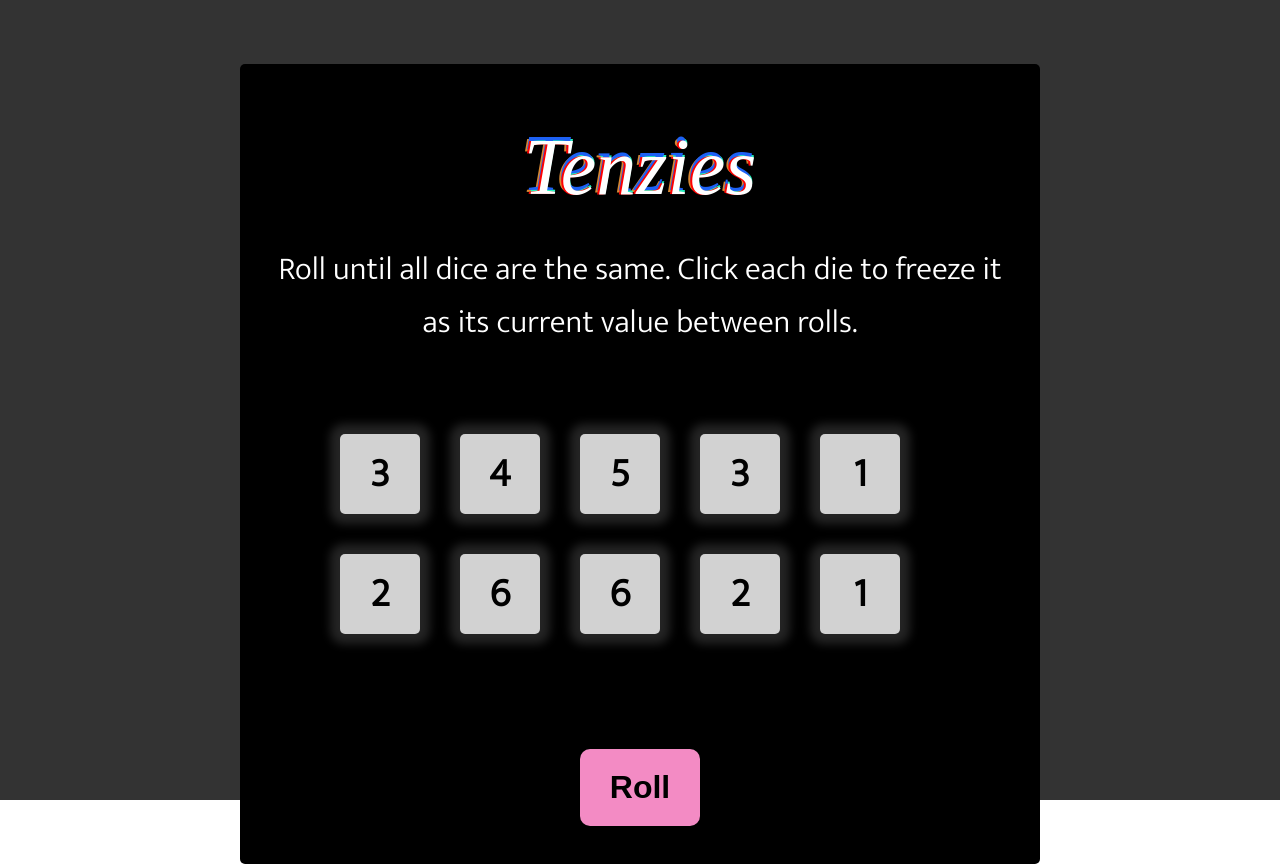
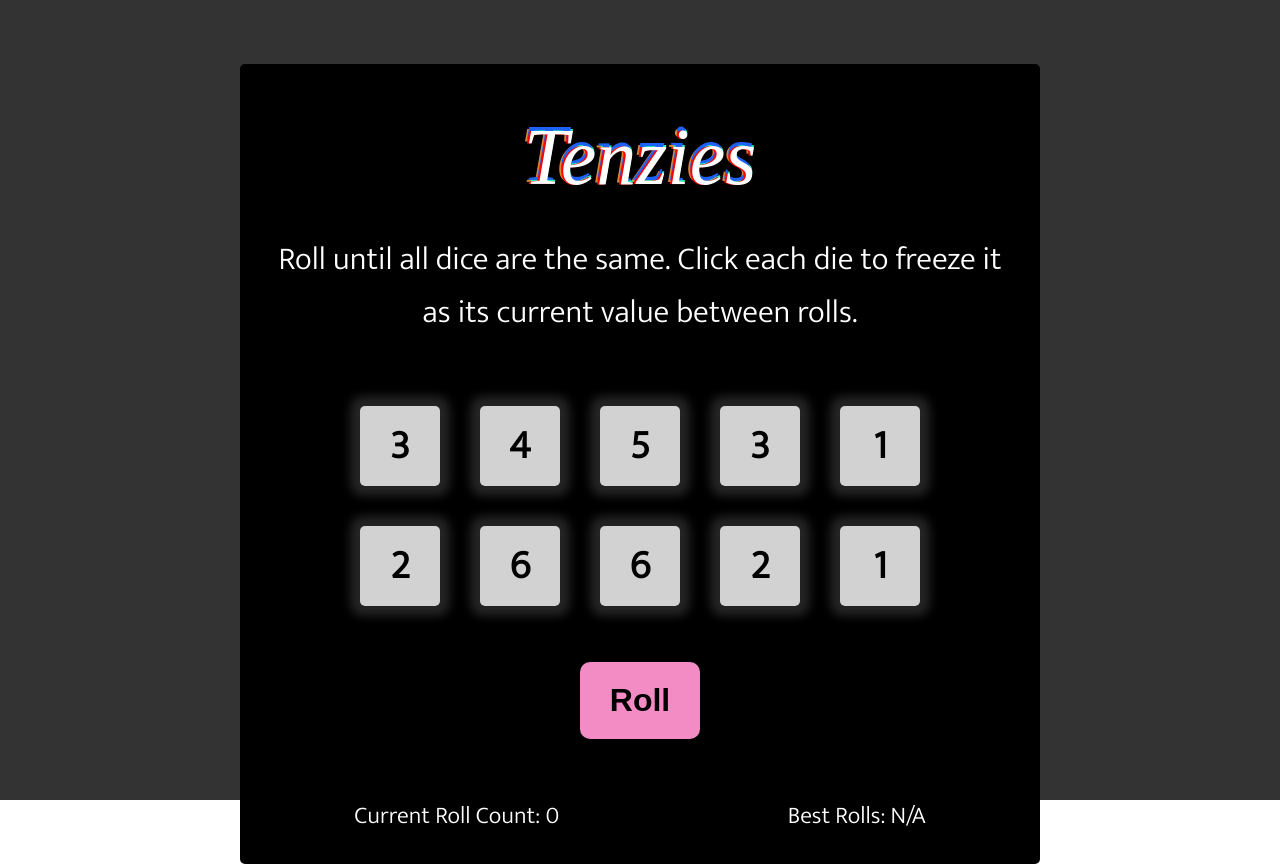
Before and after one commit to ani2311/react-tenzies, a React (Create React App) app: page / in a window 1280 px wide. Built offline with nearby package versions, Linux system fonts and the light colour scheme; a web font is replaced by a local one.

Commit message:
:sparkles: roll count, best rolls :memo: add picture in README.md

```diff
--- a/src/App.js
+++ b/src/App.js
@@ -7,9 +7,21 @@ import Confetti from "react-confetti";
 import Dice from './Dice';
 
 function App() {
-  const [tenzi, setTenzi] = useState(false)
+  const [tenzi, setTenzi] = useState({
+    complete: false,
+    roll: 0,
+    bestRoll: parseInt(localStorage.getItem('best-roll')) || 0,
+    newBestRoll: false
+  })
   const [dice, setDice] = useState(() => initialDice())
-
+  // const [roll, setRoll] = useState(0)
+  // const [newBestRoll, setNewBestRoll] = useState(false)
+  // const [bestRoll, setBestRoll] = useState(
+  //   () => localStorage.getItem('best-roll') || 0)
+  const bestRollStyle = {
+    color: tenzi.newBestRoll?"yellow":"#fff",
+    fontWeight: tenzi.newBestRoll?900:500
+  }
   function initialDice() {
     return [...Array(10)].map(createDice)
   }
@@ -20,10 +32,25 @@ function App() {
       "value": Math.ceil(Math.random()*6)
     }
   }
-
   function rollDice() {
-    if(tenzi) setDice(initialDice())
+    if(tenzi.complete) {
+      setDice(initialDice())
+      setTenzi(prevTenzi => {
+        return {
+          ...prevTenzi,
+          complete: false,
+          roll: 0,
+          newBestRoll: false
+        }
+      })
+    }
     else {
+      setTenzi(prevTenzi =>  {
+        return {
+          ...prevTenzi,
+          roll: prevTenzi.roll + 1
+        }
+      })
       setDice(prevDice => {
           return prevDice.map(die => {
             return die.isLocked?
@@ -47,10 +74,28 @@ function App() {
   }
 
   useEffect(() => {
-    // maybe more intuitive
+    // may be more intuitive
     let firstValue = dice[0].value
     let allSameValue = dice.every(die => die.value === firstValue)
-    setTenzi(allSameValue)
+    if(allSameValue) {
+      if(!tenzi.bestRoll | (tenzi.bestRoll && tenzi.roll < tenzi.bestRoll)) {
+        localStorage.setItem('best-roll', tenzi.roll)
+        setTenzi(prevTenzi => {
+          return {
+            ...prevTenzi,
+            bestRoll: prevTenzi.roll,
+            newBestRoll: true
+          }
+        })
+      }
+      setTenzi(prevTenzi => {
+        return {
+          ...prevTenzi,
+          complete: true,
+        }
+      })
+    }
+
 
     //check dice
     // let gameoverFlag = true
@@ -65,7 +110,7 @@ function App() {
 
   return (
     <main className="App">
-      {tenzi && <Confetti />}
+      {tenzi.complete && <Confetti />}
       <section className="header">
         <h1>Tenzies</h1>
         <p>Roll until all dice are the same.
@@ -80,7 +125,13 @@ function App() {
       }
       </section>
       <section>
-        <button onClick={rollDice}>{tenzi? "Start New Game":"Roll"}</button>
+        <button onClick={rollDice}>{tenzi.complete?"Start New Game":"Roll"}</button>
+      </section>
+      <section className="roll-record">
+        <div>Current Roll Count: {tenzi.roll}</div>
+        <div style={bestRollStyle}>
+          Best Rolls: {tenzi.bestRoll===0?"N/A":tenzi.bestRoll}
+        </div>
       </section>
     </main>
   );
--- a/src/Dice.js
+++ b/src/Dice.js
@@ -1,4 +1,5 @@
 export default function Dice(props) {
+
     return (
         <div className={`dice-face ${props.die.isLocked?"locked":""}`}
              onClick={() => props.lockDie(props.die.dieId)}
--- a/src/index.css
+++ b/src/index.css
@@ -74,8 +74,9 @@
 
 .dice-pool {
   display: grid;
-  grid-template-columns: repeat(5, 120px);
-  grid-template-rows: repeat(2, 120px);
+  grid-template-columns: repeat(5, 1fr);
+  grid-template-rows: repeat(2, 1fr);
+  grid-gap: 40px;
   /* grid-template: auto auto / repeat(5, 1fr);
   gap: 20px; */
 }
@@ -88,9 +89,24 @@ button {
   border-radius: 10px;
   border: none;
   cursor: pointer;
+  margin: auto;
 }
 
 button:hover {
   background:rgb(243, 139, 196, .5);
-  color: rgb(243, 139, 196)
+  color: rgb(243, 139, 196);
 }
+
+.dice-face .one::after {
+  content: '';
+  background-color: black;
+  border-radius: 50px;
+}
+
+.roll-record {
+  color: white;
+  font-size: 1.5rem;
+  width: 100%;
+  display: flex;
+  justify-content: space-around;
+}
```
Also changed, not shown: src/screenshot-win.png (added), 1 other file (tests, documents, lock files or other folders).
